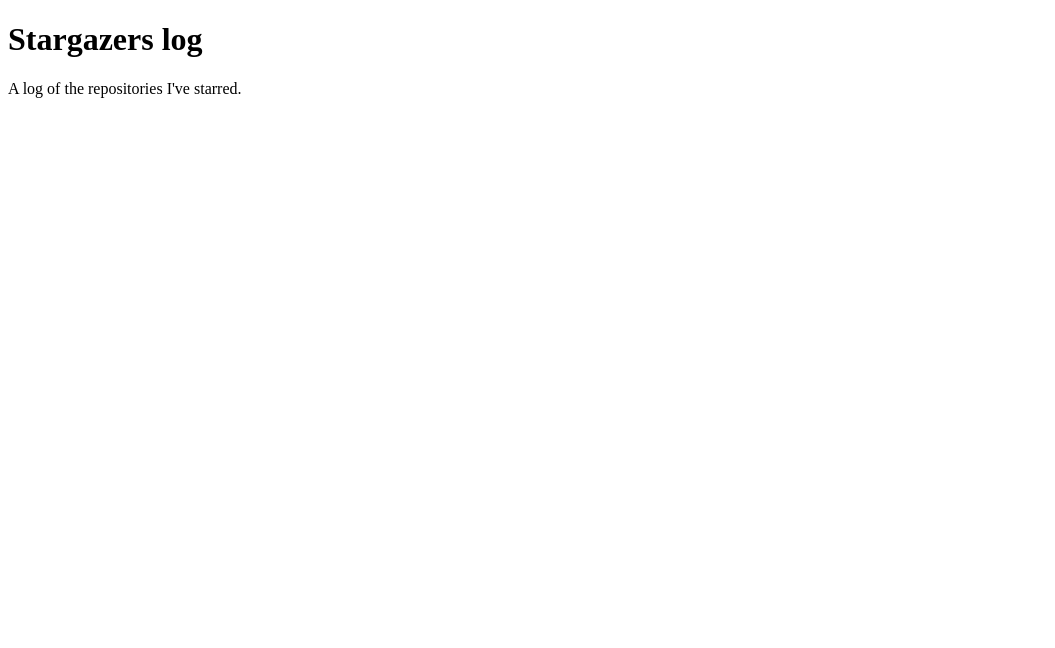
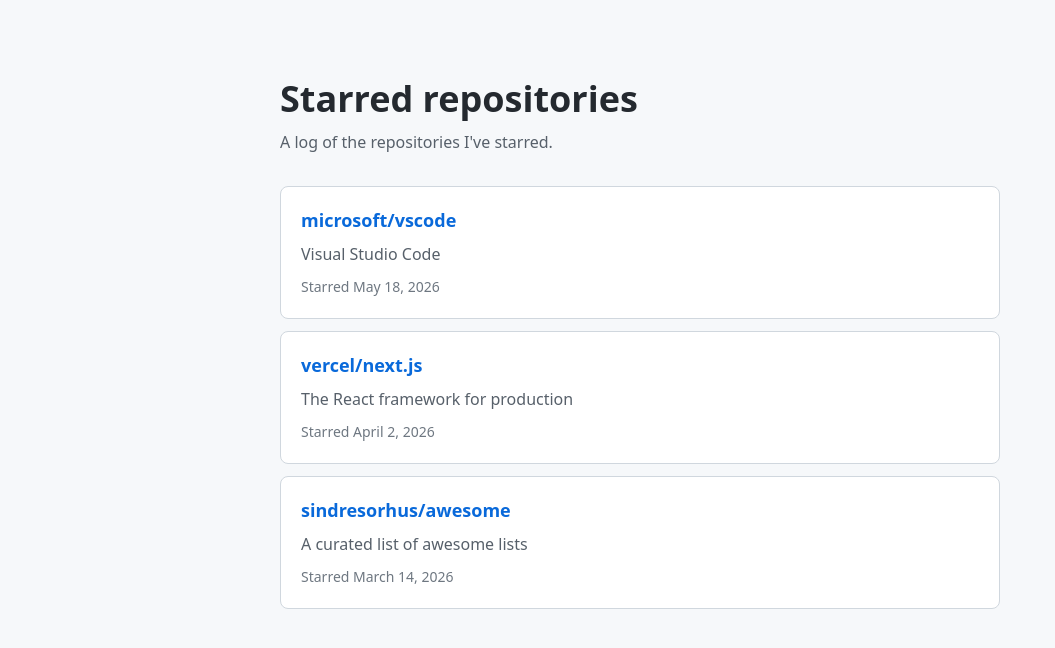
Before and after one commit to fordfareln/stargazers-log, a plain HTML site: page index.html in a window 1280 px wide. Shown: the whole page, without its empty margins (0-1055 px from the left). Drawn offline with Linux system fonts and the light colour scheme.

Commit message:
Add starred repositories list

```diff
--- /dev/null
+++ b/events.json
@@ -0,0 +1,20 @@
+[
+  {
+    "repository": "microsoft/vscode",
+    "url": "https://github.com/microsoft/vscode",
+    "description": "Visual Studio Code",
+    "starred_at": "2026-05-18"
+  },
+  {
+    "repository": "vercel/next.js",
+    "url": "https://github.com/vercel/next.js",
+    "description": "The React framework for production",
+    "starred_at": "2026-04-02"
+  },
+  {
+    "repository": "sindresorhus/awesome",
+    "url": "https://github.com/sindresorhus/awesome",
+    "description": "A curated list of awesome lists",
+    "starred_at": "2026-03-14"
+  }
+]
--- a/index.html
+++ b/index.html
@@ -2,10 +2,19 @@
 <html lang="en">
   <head>
     <meta charset="utf-8">
-    <title>Stargazers log</title>
+    <meta name="viewport" content="width=device-width, initial-scale=1">
+    <title>Starred repositories | Stargazers log</title>
+    <link rel="stylesheet" href="style.css">
+    <script src="script.js" defer></script>
   </head>
   <body>
-    <h1>Stargazers log</h1>
-    <p>A log of the repositories I've starred.</p>
+    <main>
+      <header>
+        <h1>Starred repositories</h1>
+        <p>A log of the repositories I've starred.</p>
+      </header>
+      <p id="status" role="status">Loading starred repositories...</p>
+      <ul id="repository-list" class="repository-list" aria-label="Starred repositories"></ul>
+    </main>
   </body>
 </html>
--- /dev/null
+++ b/script.js
@@ -0,0 +1,42 @@
+const statusMessage = document.querySelector("#status");
+const repositoryList = document.querySelector("#repository-list");
+
+async function loadRepositories() {
+  try {
+    const response = await fetch("events.json");
+    if (!response.ok) {
+      throw new Error(`Could not load repositories (${response.status}).`);
+    }
+
+    const repositories = await response.json();
+    if (!Array.isArray(repositories)) {
+      throw new Error("Repository data must be a list.");
+    }
+
+    for (const repository of repositories) {
+      const item = document.createElement("li");
+      const link = document.createElement("a");
+      const description = document.createElement("p");
+      const date = document.createElement("time");
+
+      link.href = repository.url;
+      link.textContent = repository.repository;
+      description.textContent = repository.description;
+      date.dateTime = repository.starred_at;
+      date.textContent = `Starred ${new Date(`${repository.starred_at}T00:00:00Z`).toLocaleDateString(undefined, {
+        dateStyle: "long",
+        timeZone: "UTC"
+      })}`;
+
+      item.append(link, description, date);
+      repositoryList.append(item);
+    }
+
+    statusMessage.hidden = true;
+  } catch (error) {
+    statusMessage.textContent = "Could not load starred repositories. Please try again later.";
+    console.error(error);
+  }
+}
+
+loadRepositories();
--- /dev/null
+++ b/style.css
@@ -0,0 +1,69 @@
+* {
+  box-sizing: border-box;
+}
+
+body {
+  margin: 0;
+  padding: 3rem 1.25rem;
+  color: #24292f;
+  background: #f6f8fa;
+  font: 16px/1.5 system-ui, -apple-system, BlinkMacSystemFont, "Segoe UI", sans-serif;
+}
+
+main {
+  max-width: 720px;
+  margin: 0 auto;
+}
+
+header {
+  margin-bottom: 2rem;
+}
+
+h1 {
+  margin-bottom: 0.25rem;
+  font-size: clamp(1.75rem, 5vw, 2.25rem);
+}
+
+header p {
+  margin-top: 0;
+  color: #57606a;
+}
+
+.repository-list {
+  margin: 0;
+  padding: 0;
+  list-style: none;
+}
+
+.repository-list li {
+  margin-bottom: 0.75rem;
+  padding: 1.25rem;
+  border: 1px solid #d0d7de;
+  border-radius: 0.5rem;
+  background: #fff;
+}
+
+.repository-list a {
+  color: #0969da;
+  font-size: 1.125rem;
+  font-weight: 600;
+  text-decoration: none;
+}
+
+.repository-list a:hover {
+  text-decoration: underline;
+}
+
+.repository-list p {
+  margin: 0.5rem 0;
+  color: #57606a;
+}
+
+.repository-list time {
+  color: #6e7781;
+  font-size: 0.875rem;
+}
+
+#status {
+  color: #57606a;
+}
```
